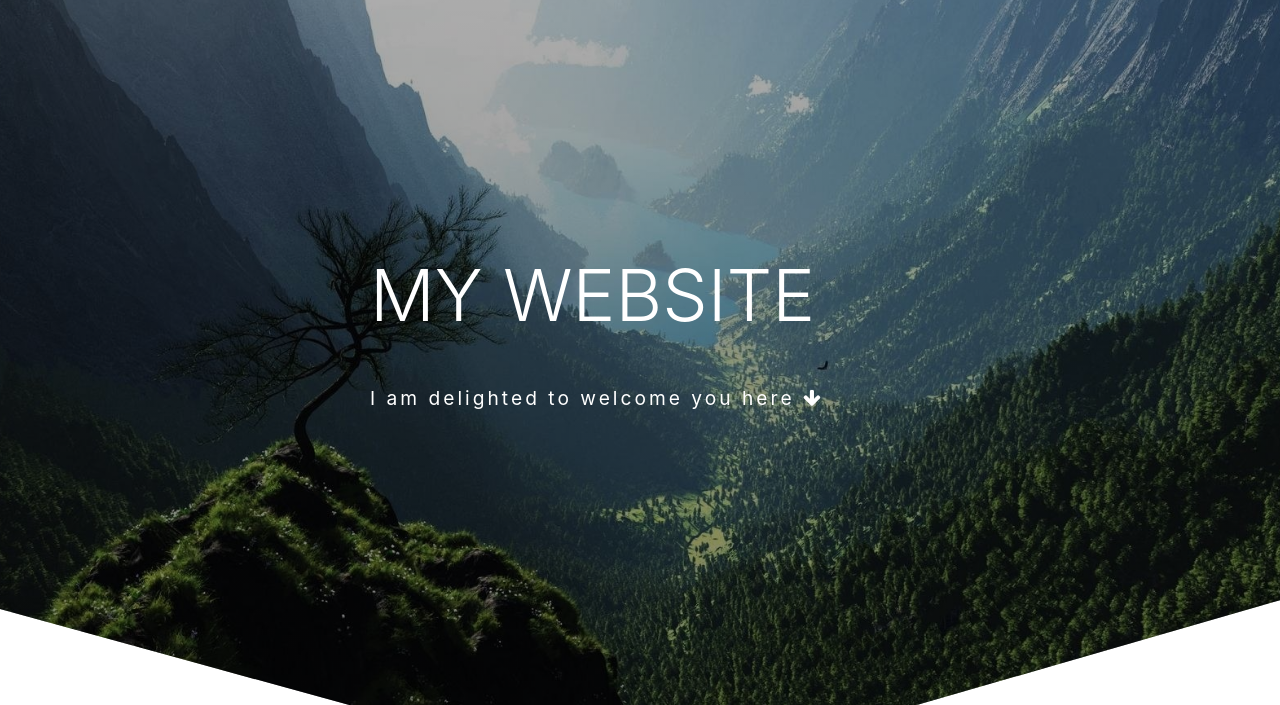
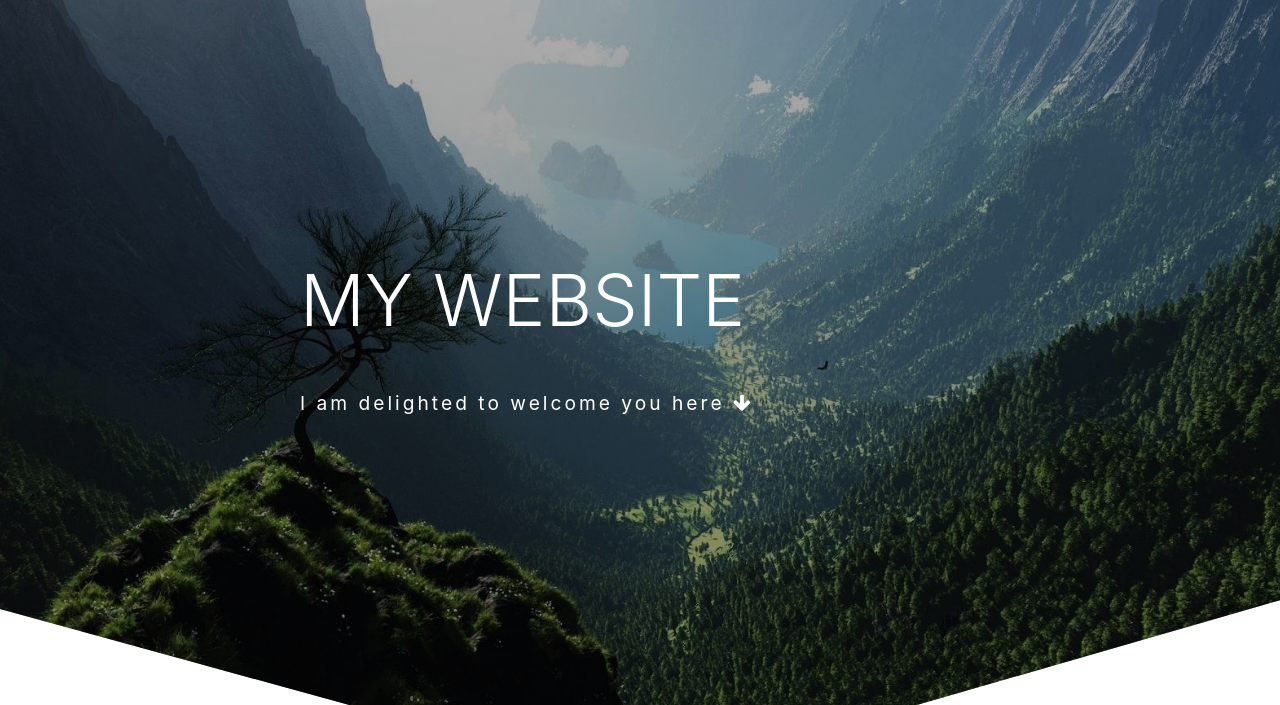
Before and after one commit to abhilakshbansal2001/portin10min, a plain HTML site: page index.html in a window 1280 px wide. Shown: the part 95-800 px from the top of the page. Drawn offline with nearby package versions, Linux system fonts and the light colour scheme; a script that the page names is missing.

Commit message:
Update style.css

```diff
--- a/assets/css/style.css
+++ b/assets/css/style.css
@@ -34,9 +34,7 @@ h2{
 .caption  {
   position: absolute;
   top: 50%;
-  left: 50%;
-
-  transform: translate(-50%, -53%);
+  transform: translateY(-50% );
 }
 .paragraphHeader {
   font-size: 1.2rem;
```
